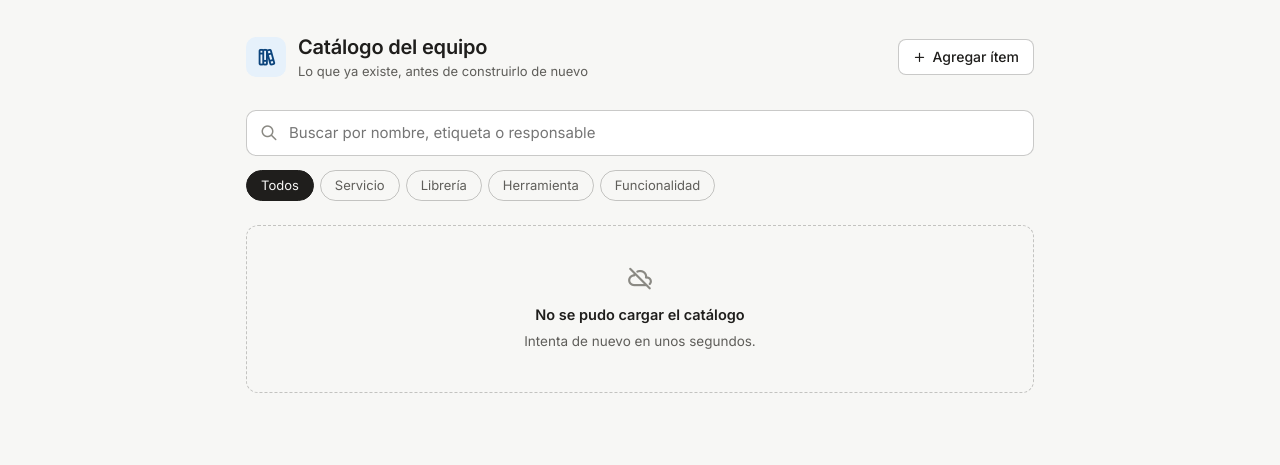
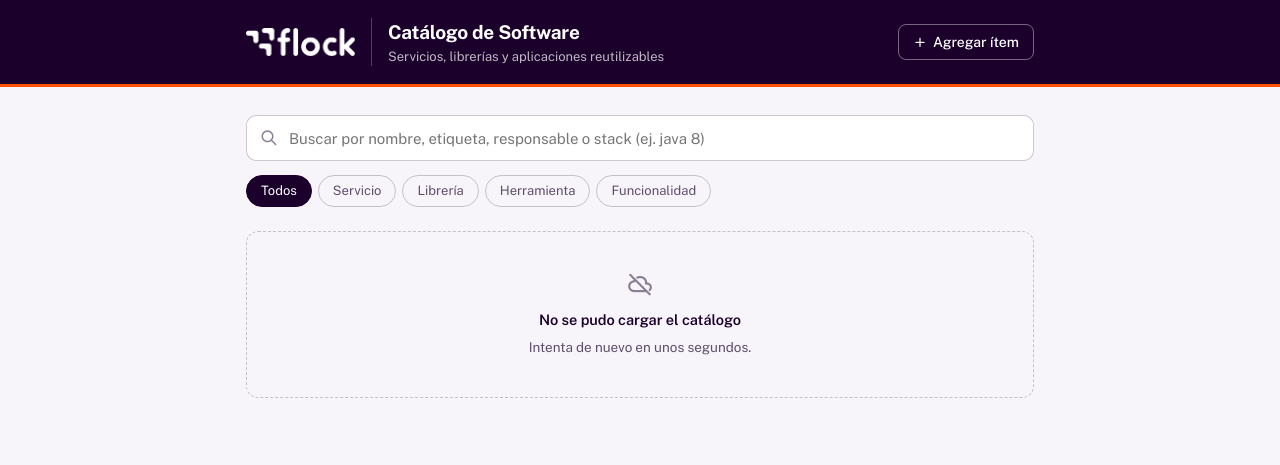
Before and after one commit to pgimenez-flockit/ai-day-flock-challenge, a website: page public/index.html in a window 1280 px wide. Drawn offline with nearby package versions, Linux system fonts and the light colour scheme; no server answers.

Commit message:
feat(ui): apply Flock branding, stack badges and new catalog title

```diff
--- a/public/index.html
+++ b/public/index.html
@@ -3,25 +3,28 @@
 <head>
 <meta charset="utf-8">
 <meta name="viewport" content="width=device-width, initial-scale=1">
-<title>Catálogo del equipo</title>
+<title>Catálogo de Software</title>
 <link rel="preconnect" href="https://fonts.googleapis.com">
 <link rel="preconnect" href="https://fonts.gstatic.com" crossorigin>
-<link href="https://fonts.googleapis.com/css2?family=Inter:wght@400;500;600&family=JetBrains+Mono:wght@400&display=swap" rel="stylesheet">
+<link href="https://fonts.googleapis.com/css2?family=Public+Sans:wght@400;500;600;700&family=JetBrains+Mono:wght@400&display=swap" rel="stylesheet">
 <link rel="stylesheet" href="https://cdn.jsdelivr.net/npm/@tabler/icons-webfont@3.19.0/dist/tabler-icons.min.css">
 <style>
   :root {
-    --bg: #f7f7f5;
+    --brand-night: #1c002c;
+    --brand-orange: #ff5102;
+    --bg: #f7f5fa;
     --surface: #ffffff;
-    --surface-alt: #f1f0ec;
-    --text: #1f1e1c;
-    --text-2: #5f5e5a;
-    --text-3: #8a8983;
-    --border: rgba(31, 30, 28, 0.12);
-    --border-strong: rgba(31, 30, 28, 0.24);
-    --accent: #185fa5;
-    --accent-hover: #0c447c;
-    --accent-bg: #e6f1fb;
-    --accent-text: #0c447c;
+    --surface-alt: #efebf3;
+    --text: #1c002c;
+    --text-2: #5e4e6b;
+    --text-3: #8b7f96;
+    --border: rgba(28, 0, 44, 0.10);
+    --border-strong: rgba(28, 0, 44, 0.22);
+    --accent: #1c002c;
+    --accent-hover: #3a1a4f;
+    --accent-bg: #fff0e8;
+    --accent-text: #b33a00;
+    --link: #c2410c;
     --danger: #a32d2d;
     --warning-bg: #faeeda;
     --warning-text: #854f0b;
@@ -31,26 +34,27 @@
     --t-library-bg: #e1f5ee; --t-library-fg: #085041;
     --t-tool-bg: #faece7;    --t-tool-fg: #712b13;
     --t-feature-bg: #fbeaf0; --t-feature-fg: #72243e;
-    --b-git-bg: #e8e7e2; --b-git-fg: #4a4944;
+    --b-git-bg: #ece7f1; --b-git-fg: #4b3a5a;
     --radius: 8px;
     --radius-lg: 12px;
-    --font: "Inter", system-ui, -apple-system, "Segoe UI", sans-serif;
+    --font: "Public Sans", system-ui, -apple-system, "Segoe UI", sans-serif;
     --mono: "JetBrains Mono", ui-monospace, Consolas, monospace;
   }
   @media (prefers-color-scheme: dark) {
     :root {
-      --bg: #1a1a19;
-      --surface: #242423;
-      --surface-alt: #2c2c2a;
-      --text: #f1efe8;
-      --text-2: #b4b2a9;
-      --text-3: #888780;
-      --border: rgba(241, 239, 232, 0.12);
-      --border-strong: rgba(241, 239, 232, 0.24);
-      --accent: #378add;
-      --accent-hover: #85b7eb;
-      --accent-bg: #0c447c;
-      --accent-text: #b5d4f4;
+      --bg: #12001d;
+      --surface: #1e0a2b;
+      --surface-alt: #2a1638;
+      --text: #f4eff8;
+      --text-2: #c3b6ce;
+      --text-3: #8f7f9c;
+      --border: rgba(244, 239, 248, 0.12);
+      --border-strong: rgba(244, 239, 248, 0.24);
+      --accent: #ff5102;
+      --accent-hover: #ff7433;
+      --accent-bg: #4a1a05;
+      --accent-text: #ffb08a;
+      --link: #ff8a52;
       --danger: #f09595;
       --warning-bg: #633806;
       --warning-text: #fac775;
@@ -60,7 +64,7 @@
       --t-library-bg: #085041; --t-library-fg: #9fe1cb;
       --t-tool-bg: #712b13;    --t-tool-fg: #f5c4b3;
       --t-feature-bg: #72243e; --t-feature-fg: #f4c0d1;
-      --b-git-bg: #3a3a37; --b-git-fg: #d3d1c7;
+      --b-git-bg: #33204a; --b-git-fg: #d9cce4;
     }
   }
 
@@ -74,17 +78,20 @@
     line-height: 1.5;
     -webkit-font-smoothing: antialiased;
   }
-  .wrap { max-width: 820px; margin: 0 auto; padding: 32px 16px 64px; }
+  .wrap { max-width: 820px; margin: 0 auto; padding: 28px 16px 64px; }
 
-  header { display: flex; align-items: center; justify-content: space-between; gap: 16px; margin-bottom: 28px; }
-  .brand { display: flex; align-items: center; gap: 12px; }
-  .logo {
-    width: 40px; height: 40px; border-radius: 10px;
-    background: var(--accent-bg); color: var(--accent-text);
-    display: grid; place-items: center; font-size: 22px; flex-shrink: 0;
+  .topbar { background: var(--brand-night); color: #fff; border-bottom: 3px solid var(--brand-orange); }
+  .topbar-inner {
+    max-width: 820px; margin: 0 auto; padding: 18px 16px;
+    display: flex; align-items: center; justify-content: space-between; gap: 16px;
   }
-  h1 { margin: 0; font-size: 20px; font-weight: 600; letter-spacing: -0.01em; }
-  .subtitle { margin: 0; font-size: 13px; color: var(--text-2); }
+  .brand { display: flex; align-items: center; gap: 16px; min-width: 0; }
+  .logo { height: 28px; width: auto; display: block; flex-shrink: 0; }
+  .brand-divider { width: 1px; align-self: stretch; background: rgba(255, 255, 255, 0.24); }
+  h1 { margin: 0; font-size: 19px; font-weight: 700; letter-spacing: -0.01em; color: #fff; }
+  .subtitle { margin: 0; font-size: 13px; color: rgba(255, 255, 255, 0.72); }
+  .btn.btn-on-dark { background: transparent; color: #fff; border-color: rgba(255, 255, 255, 0.4); }
+  .btn.btn-on-dark:hover { background: rgba(255, 255, 255, 0.1); }
 
   button, input, select, textarea { font: inherit; color: inherit; }
   .btn {
@@ -99,7 +106,7 @@
   .btn-primary:hover { background: var(--accent-hover); border-color: var(--accent-hover); }
   .btn:disabled { opacity: 0.6; cursor: progress; }
   .btn:focus-visible, .field:focus-visible, .chip:focus-visible, .card-toggle:focus-visible {
-    outline: 2px solid var(--accent); outline-offset: 2px;
+    outline: 2px solid var(--brand-orange); outline-offset: 2px;
   }
 
   .field {
@@ -110,7 +117,7 @@
   textarea.field { height: auto; min-height: 72px; padding: 8px 12px; resize: vertical; }
   .field.mono { font-family: var(--mono); font-size: 13px; }
   .field:hover { border-color: var(--text-3); }
-  .field:focus { border-color: var(--accent); outline: none; }
+  .field:focus { border-color: var(--brand-orange); outline: none; box-shadow: 0 0 0 3px rgba(255, 81, 2, 0.15); }
 
   .search { position: relative; margin-bottom: 14px; }
   .search i { position: absolute; left: 14px; top: 50%; transform: translateY(-50%); color: var(--text-3); font-size: 18px; }
@@ -123,7 +130,7 @@
     color: var(--text-2); cursor: pointer;
   }
   .chip:hover { border-color: var(--text-3); }
-  .chip[aria-pressed="true"] { background: var(--text); border-color: var(--text); color: var(--bg); }
+  .chip[aria-pressed="true"] { background: var(--brand-night); border-color: var(--brand-night); color: #fff; }
 
   .meta-row { display: flex; justify-content: space-between; align-items: center; margin: 14px 0 10px; font-size: 12px; color: var(--text-3); }
   .list { display: grid; gap: 10px; }
@@ -132,7 +139,7 @@
     background: var(--surface); border: 1px solid var(--border);
     border-radius: var(--radius-lg); transition: border-color 0.15s;
   }
-  .card:hover { border-color: var(--border-strong); }
+  .card:hover { border-color: var(--border-strong); box-shadow: 0 2px 10px rgba(28, 0, 44, 0.06); }
   .card.deprecated { opacity: 0.72; }
   .card-toggle {
     display: flex; width: 100%; gap: 12px; align-items: flex-start; justify-content: space-between;
@@ -157,6 +164,9 @@
   .b-deprecated { background: var(--warning-bg); color: var(--warning-text); }
   .b-git { background: var(--b-git-bg); color: var(--b-git-fg); }
   .b-agent { background: var(--accent-bg); color: var(--accent-text); }
+  .b-stack { background: var(--surface-alt); color: var(--text-2); border: 1px solid var(--border); }
+  .b-stack-legacy { background: var(--warning-bg); color: var(--warning-text); border: 1px solid transparent; }
+  .b-stack-modern { background: var(--success-bg); color: var(--success-text); border: 1px solid transparent; }
 
   .detail { border-top: 1px solid var(--border); margin: 0 18px; padding: 14px 0 16px; }
   .detail-label { margin: 0 0 4px; font-size: 12px; color: var(--text-3); }
@@ -165,7 +175,7 @@
     background: var(--surface-alt); border-radius: var(--radius); padding: 10px 12px; margin: 0 0 12px;
   }
   .links { display: flex; flex-wrap: wrap; gap: 14px; margin-bottom: 10px; font-size: 13px; }
-  .links a { color: var(--accent); text-decoration: none; display: inline-flex; align-items: center; gap: 4px; }
+  .links a { color: var(--link); text-decoration: none; display: inline-flex; align-items: center; gap: 4px; }
   .links a:hover { text-decoration: underline; }
   .hint { font-size: 13px; color: var(--text-2); margin: 0 0 10px; }
   .reviewed { font-size: 12px; color: var(--text-3); margin: 0; }
@@ -198,23 +208,28 @@
     .wrap { padding-top: 20px; }
     .grid { grid-template-columns: minmax(0, 1fr); }
     .btn-label { display: none; }
+    .brand-divider, .subtitle { display: none; }
+    .logo { height: 22px; }
   }
 </style>
 </head>
 <body>
-<div class="wrap">
-  <header>
+<header class="topbar">
+  <div class="topbar-inner">
     <div class="brand">
-      <div class="logo" aria-hidden="true"><i class="ti ti-books"></i></div>
+      <img class="logo" src="brand/flock-isologo-blanco.png" alt="Flock IT" width="109" height="28">
+      <span class="brand-divider" aria-hidden="true"></span>
       <div>
-        <h1>Catálogo del equipo</h1>
-        <p class="subtitle">Lo que ya existe, antes de construirlo de nuevo</p>
+        <h1>Catálogo de Software</h1>
+        <p class="subtitle">Servicios, librerías y aplicaciones reutilizables</p>
       </div>
     </div>
-    <button class="btn" id="add-btn" type="button" aria-expanded="false" aria-controls="form-panel">
+    <button class="btn btn-on-dark" id="add-btn" type="button" aria-expanded="false" aria-controls="form-panel">
       <i class="ti ti-plus" aria-hidden="true"></i><span class="btn-label">Agregar ítem</span>
     </button>
-  </header>
+  </div>
+</header>
+<div class="wrap">
 
   <section class="panel" id="form-panel" hidden>
     <h2>Nuevo ítem del catálogo</h2>
@@ -279,7 +294,7 @@
 
   <div class="search">
     <i class="ti ti-search" aria-hidden="true"></i>
-    <input class="field" id="q" type="search" placeholder="Buscar por nombre, etiqueta o responsable" aria-label="Buscar en el catálogo" autocomplete="off">
+    <input class="field" id="q" type="search" placeholder="Buscar por nombre, etiqueta, responsable o stack (ej. java 8)" aria-label="Buscar en el catálogo" autocomplete="off">
   </div>
   <div class="chips" id="chips" role="group" aria-label="Filtrar por tipo"></div>
   <div class="meta-row"><span id="count" aria-live="polite"></span></div>
@@ -301,7 +316,7 @@
       else if (key.startsWith('on')) node.addEventListener(key.slice(2), value);
       else node.setAttribute(key, value);
     }
-    for (const child of children.flat()) {
+    for (const child of children.flat(Infinity)) {
       if (child === null || child === undefined || child === false) continue;
       node.append(child instanceof Node ? child : document.createTextNode(String(child)));
     }
@@ -320,6 +335,51 @@
     if (days < 31) return rtf.format(-days, 'day');
     if (days < 365) return rtf.format(-Math.round(days / 30), 'month');
     return rtf.format(-Math.round(days / 365), 'year');
+  }
+
+  const DISPLAY_NAMES = {
+    javascript: 'JavaScript', typescript: 'TypeScript', nestjs: 'NestJS', nodejs: 'Node.js', dotnet: '.NET',
+    csharp: 'C#', php: 'PHP', sql: 'SQL', vue: 'Vue', nextjs: 'Next.js',
+  };
+  const displayName = (slug) =>
+    DISPLAY_NAMES[slug] || slug.split('-').map((w) => w.charAt(0).toUpperCase() + w.slice(1)).join(' ');
+  // Frameworks versioned by major release show only the major in the badge; the rest show major.minor.
+  const MAJOR_ONLY = ['angular', 'react', 'vue', 'svelte', 'nextjs', 'nestjs', 'nuxt'];
+
+  function stackLabel(stack) {
+    const parts = [
+      stack.language && [displayName(stack.language), stack.languageVersion].filter(Boolean).join(' '),
+      stack.framework && [displayName(stack.framework), stack.frameworkVersion].filter(Boolean).join(' '),
+    ].filter(Boolean);
+    return parts.join(' · ');
+  }
+
+  function stackBadges(stack) {
+    if (!stack) return [];
+    const badges = [];
+    if (stack.language) {
+      let cls = 'b-stack';
+      let title;
+      if (stack.language === 'java' && stack.languageVersion) {
+        const major = parseInt(stack.languageVersion, 10);
+        if (major < 17) { cls = 'b-stack-legacy'; title = 'Versión de Java legacy'; }
+        else if (major >= 17) cls = 'b-stack-modern';
+      }
+      badges.push(el('span', { class: `badge ${cls}`, title }, [displayName(stack.language), stack.languageVersion].filter(Boolean).join(' ')));
+    }
+    if (stack.framework) {
+      const parts = (stack.frameworkVersion || '').split('.');
+      const shown = stack.frameworkVersion
+        ? parts.slice(0, MAJOR_ONLY.includes(stack.framework) ? 1 : 2).join('.')
+        : '';
+      let fwCls = 'b-stack';
+      let fwTitle;
+      if (stack.framework === 'angular' && stack.frameworkVersion) {
+        if (parseInt(stack.frameworkVersion, 10) < 16) { fwCls = 'b-stack-legacy'; fwTitle = 'Versión de Angular legacy'; }
+      }
+      badges.push(el('span', { class: `badge ${fwCls}`, title: fwTitle }, [displayName(stack.framework), shown].filter(Boolean).join(' ')));
+    }
+    return badges;
   }
 
   function renderChips() {
@@ -343,6 +403,7 @@
 
     const badges = [
       el('span', { class: `badge t-${item.type}` }, (TYPES[item.type] || item.type).toLowerCase()),
+      stackBadges(item.stack),
       deprecated && el('span', { class: 'badge b-deprecated' }, 'deprecado'),
       item.source === 'GIT' && el('span', { class: 'badge b-git', title: 'Sincronizado desde catalog-info.yaml del repositorio' }, icon('brand-git'), 'desde git'),
       agentReady && el('span', { class: 'badge b-agent', title: 'Tiene instalación y ejemplo de uso' }, icon('robot'), 'listo para agentes'),
@@ -378,6 +439,7 @@
       const synced = item.source === 'GIT' && item.sourceRepo ? relativeReview(item.lastSyncedAt) : null;
       card.append(el('div', { class: 'detail', id: detailId },
         links.length > 0 && el('div', { class: 'links' }, links),
+        item.stack && stackLabel(item.stack) && el('p', { class: 'hint', text: `Stack: ${stackLabel(item.stack)}` }),
         item.install && [el('p', { class: 'detail-label', text: 'Instalación' }), el('pre', { class: 'code', text: item.install })],
         item.usageExample && [el('p', { class: 'detail-label', text: 'Ejemplo de uso' }), el('pre', { class: 'code', text: item.usageExample })],
         !agentReady && el('p', { class: 'hint', text: 'Falta información de instalación o uso. Completarla permite que los agentes lo usen.' }),
```
Also changed, not shown: public/brand/flock-isologo-blanco.png (added).
